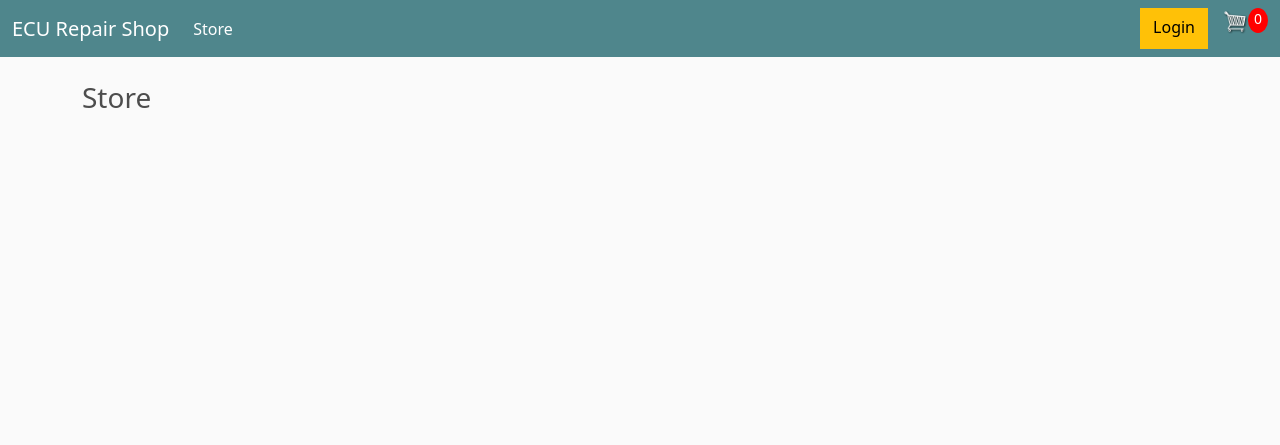
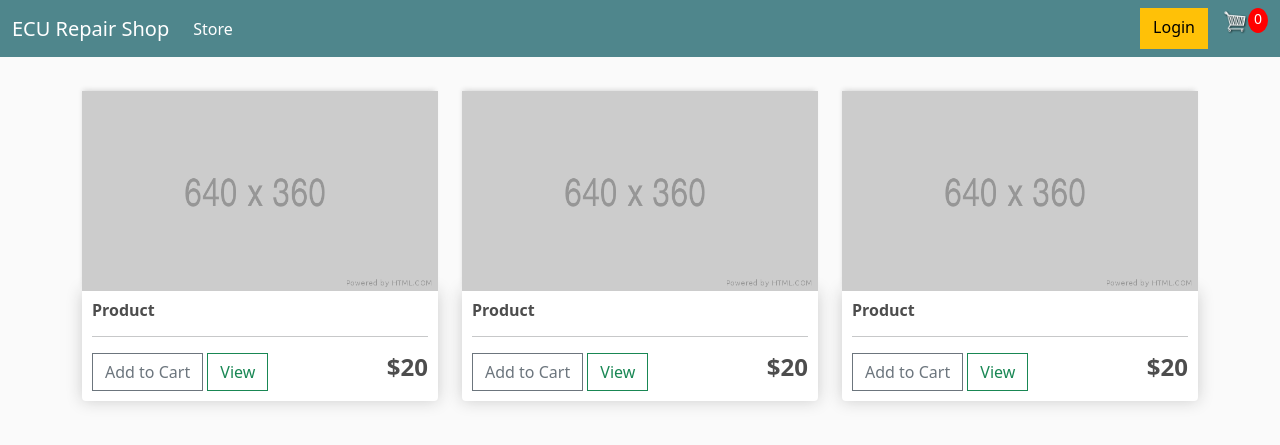
Before and after one commit to M-E-C-20/ECU-repair-shop, a Django app: page / in a window 1280 px wide. Shown: the top 445 px of the page. Run offline with Django 3.2, Linux system fonts and the light colour scheme.

Commit message:
Add placeholder card content for products

```diff
--- a/store/templates/store/store.html
+++ b/store/templates/store/store.html
@@ -1,7 +1,49 @@
 {% extends 'store/main.html' %}
+{% load static %}
 
 {% block content %}
 
-    <h3>Store</h3>
+    <div class="row">
+
+        <div class="col-lg-4">
+            <img class="thumbnail" src="{% static 'images/placeholder.png' %}">
+            <div class="box-element product">
+                <h6><strong>Product</strong></h6>
+                <hr>
+
+                <button  class="btn btn-outline-secondary add-btn">Add to Cart</button>
+                <a class="btn btn-outline-success" href="#">View</a>
+                <h4 style="float: right"><strong>$20</strong></h4>
+
+            </div>
+        </div>
+
+        <div class="col-lg-4">
+            <img class="thumbnail" src="{% static 'images/placeholder.png' %}">
+            <div class="box-element product">
+                <h6><strong>Product</strong></h6>
+                <hr>
+
+                <button  class="btn btn-outline-secondary add-btn">Add to Cart</button>
+                <a class="btn btn-outline-success" href="#">View</a>
+                <h4 style="float: right"><strong>$20</strong></h4>
+
+            </div>
+        </div>
+
+        <div class="col-lg-4">
+            <img class="thumbnail" src="{% static 'images/placeholder.png' %}">
+            <div class="box-element product">
+                <h6><strong>Product</strong></h6>
+                <hr>
+
+                <button  class="btn btn-outline-secondary add-btn">Add to Cart</button>
+                <a class="btn btn-outline-success" href="#">View</a>
+                <h4 style="float: right"><strong>$20</strong></h4>
+
+            </div>
+        </div>
+
+    </div>
 
 {% endblock %}
```
Also changed, not shown: static/images/placeholder.png (added).
